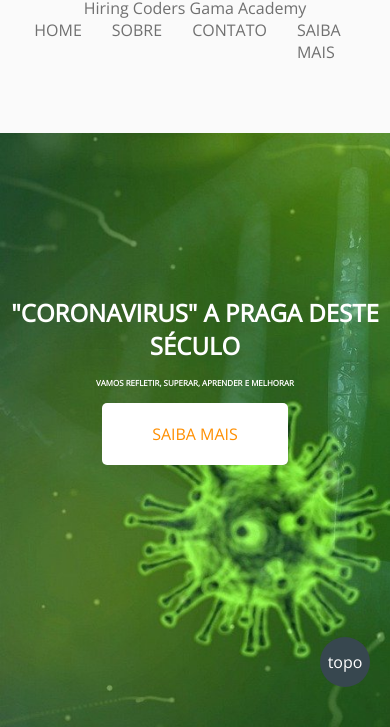
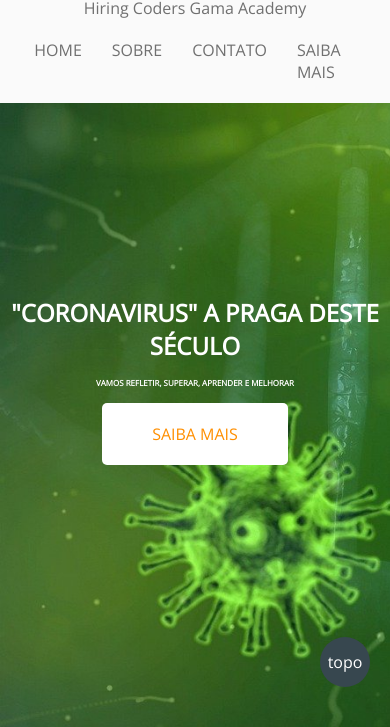
Before and after one commit to mauroslucios/COVID-19, a plain HTML site: page index.html in a window 390 px wide. Shown: the part 117-844 px from the top of the page. Drawn offline with nearby package versions, Linux system fonts and the light colour scheme.

Commit message:
Update top menu links

```diff
--- a/css/style.css
+++ b/css/style.css
@@ -26,7 +26,7 @@ header li:last-child{margin-right: 0px;}
     header{flex-direction: column;}
     header img{margin-bottom: 15px;}
     header ul .in{display: none;}
-	header ul li{padding-bottom:50px}
+	header ul li{padding-top:20px}
 	header a{padding-bottom:15px}
 }
 
```
